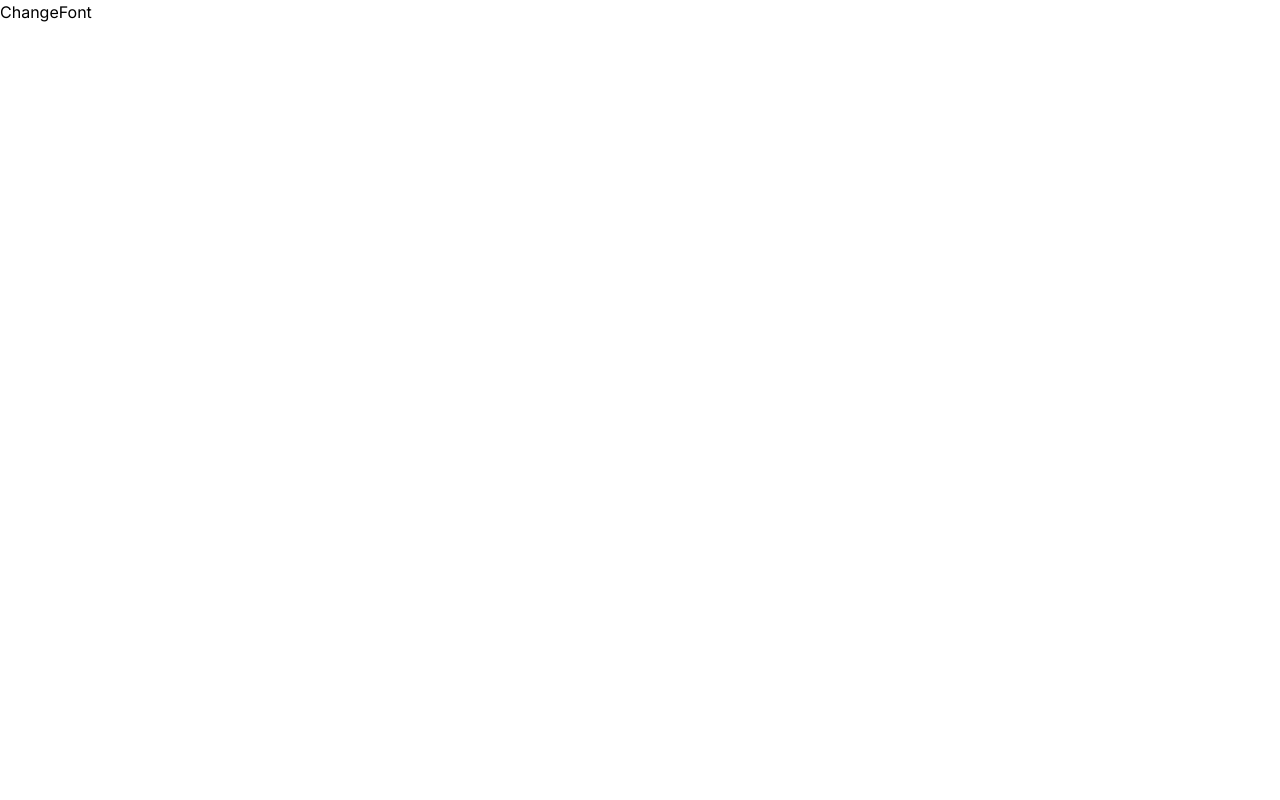
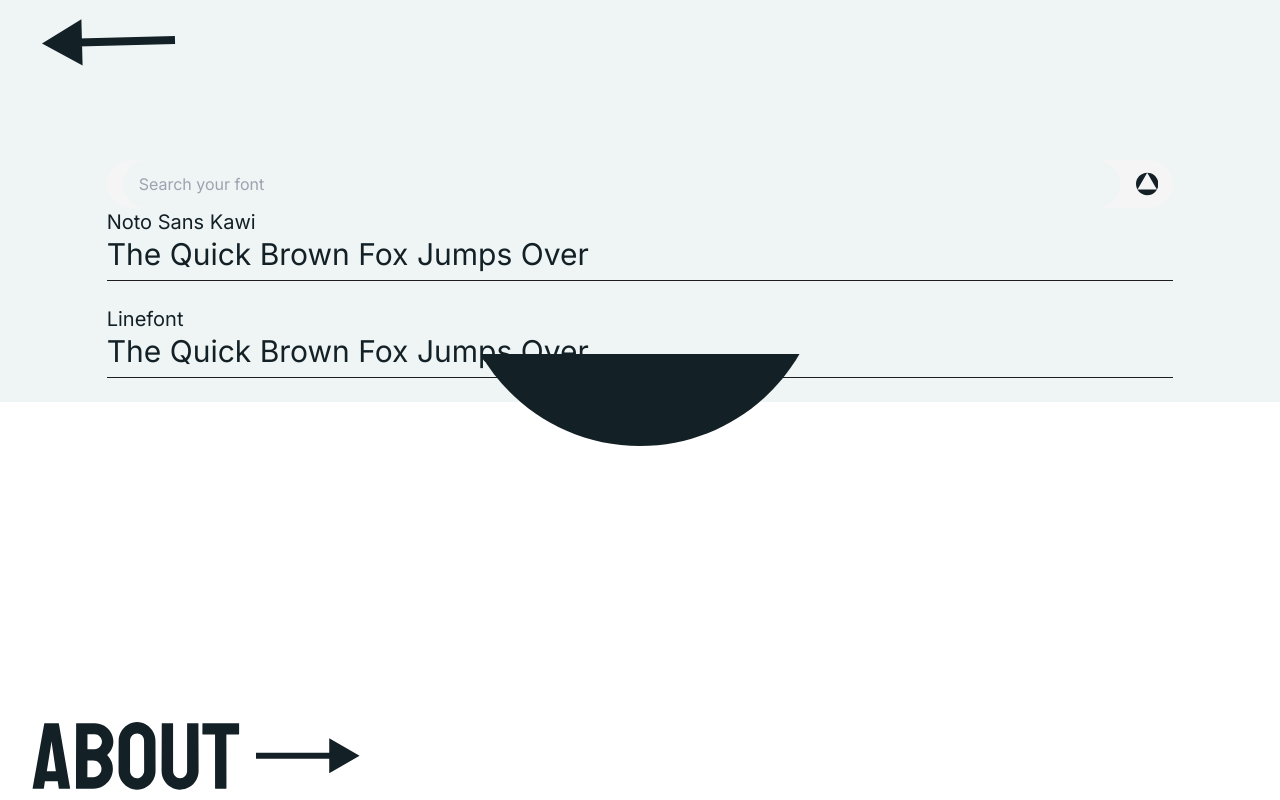
Before and after one commit to wrryu09/TYPOLAB, a Next.js app in the folder typolab/: page /pair/changeFont in a window 1280 px wide. Shown: the top 800 px of the page. Built offline with nearby package versions, Linux system fonts and the light colour scheme; no server answers.

Commit message:
✨ skeleton for ChangeFont page

```diff
--- a/typolab/src/app/pair/changeFont/page.tsx
+++ b/typolab/src/app/pair/changeFont/page.tsx
@@ -1,11 +1,134 @@
-import React from 'react'
+"use client";
 
-type Props = {}
+import React, { useEffect, useState } from "react";
+import SizedBox from "@/components/SizedBox";
+import BackArrow from "@/components/BackArrow";
+import Footer from "@/components/Footer";
+import { HatIco, PlusIco } from "../../../../public/svgs/index";
+import SearchInput from "@/components/SearchInput";
+import { getFontList } from "@/services/googleFont.apis";
+
+type Props = {};
 
 const ChangeFont = (props: Props) => {
+  const [selected, setSelected] = useState();
+  const [fontList, setFontList] = useState([
+    {
+      family: "Noto Sans Kawi",
+      variants: ["regular", "500", "600", "700"],
+      subsets: ["kawi", "latin", "latin-ext"],
+      version: "v3",
+      lastModified: "2023-10-25",
+      files: {
+        "500":
+          "http://fonts.gstatic.com/s/notosanskawi/v3/92zBtBJLNqsg7tCciW0EPHNNh1ZgbtGWiTYDjvnK0ghmCpRyMjXVsQ.ttf",
+        "600":
+          "http://fonts.gstatic.com/s/notosanskawi/v3/92zBtBJLNqsg7tCciW0EPHNNh1ZgbtGWiTYDjvnKPg9mCpRyMjXVsQ.ttf",
+        "700":
+          "http://fonts.gstatic.com/s/notosanskawi/v3/92zBtBJLNqsg7tCciW0EPHNNh1ZgbtGWiTYDjvnKBw9mCpRyMjXVsQ.ttf",
+        regular:
+          "http://fonts.gstatic.com/s/notosanskawi/v3/92zBtBJLNqsg7tCciW0EPHNNh1ZgbtGWiTYDjvnK4AhmCpRyMjXVsQ.ttf",
+      },
+      category: "sans-serif",
+      kind: "webfonts#webfont",
+      menu: "http://fonts.gstatic.com/s/notosanskawi/v3/92zBtBJLNqsg7tCciW0EPHNNh1ZgbtGWiTYDjvnK4AhWC552.ttf",
+    },
+    {
+      family: "Linefont",
+      variants: [
+        "100",
+        "200",
+        "300",
+        "regular",
+        "500",
+        "600",
+        "700",
+        "800",
+        "900",
+      ],
+      subsets: ["latin"],
+      version: "v3",
+      lastModified: "2023-10-25",
+      files: {
+        "100":
+          "http://fonts.gstatic.com/s/linefont/v3/dg4I_pzpoqcLKUIzVfFMh1TF2rkhli25jn7CKTTWSumsFuSnY4UNbu7tmdXux3U.ttf",
+        "200":
+          "http://fonts.gstatic.com/s/linefont/v3/dg4I_pzpoqcLKUIzVfFMh1TF2rkhli25jn7CKTTWSumsFuSnYwUMbu7tmdXux3U.ttf",
+        "300":
+          "http://fonts.gstatic.com/s/linefont/v3/dg4I_pzpoqcLKUIzVfFMh1TF2rkhli25jn7CKTTWSumsFuSnY9sMbu7tmdXux3U.ttf",
+        "500":
+          "http://fonts.gstatic.com/s/linefont/v3/dg4I_pzpoqcLKUIzVfFMh1TF2rkhli25jn7CKTTWSumsFuSnY7cMbu7tmdXux3U.ttf",
+        "600":
+          "http://fonts.gstatic.com/s/linefont/v3/dg4I_pzpoqcLKUIzVfFMh1TF2rkhli25jn7CKTTWSumsFuSnY1sLbu7tmdXux3U.ttf",
+        "700":
+          "http://fonts.gstatic.com/s/linefont/v3/dg4I_pzpoqcLKUIzVfFMh1TF2rkhli25jn7CKTTWSumsFuSnY2ILbu7tmdXux3U.ttf",
+        "800":
+          "http://fonts.gstatic.com/s/linefont/v3/dg4I_pzpoqcLKUIzVfFMh1TF2rkhli25jn7CKTTWSumsFuSnYwULbu7tmdXux3U.ttf",
+        "900":
+          "http://fonts.gstatic.com/s/linefont/v3/dg4I_pzpoqcLKUIzVfFMh1TF2rkhli25jn7CKTTWSumsFuSnYywLbu7tmdXux3U.ttf",
+        regular:
+          "http://fonts.gstatic.com/s/linefont/v3/dg4I_pzpoqcLKUIzVfFMh1TF2rkhli25jn7CKTTWSumsFuSnY4UMbu7tmdXux3U.ttf",
+      },
+      category: "display",
+      kind: "webfonts#webfont",
+      menu: "http://fonts.gstatic.com/s/linefont/v3/dg4I_pzpoqcLKUIzVfFMh1TF2rkhli25jn7CKTTWSumsFuSnY4UMXu_nnQ.ttf",
+    },
+  ]);
+
+  useEffect(() => {
+    getFontList("trending")
+      .then((res) => {
+        setFontList(res.data.items);
+      })
+      .catch((err) => {
+        console.log(err);
+      });
+  }, []);
   return (
-    <div>ChangeFont</div>
-  )
-}
+    <div>
+      <div className="bg-fog h-full text-darkGreen flex flex-col items-center">
+        {/* <link
+        rel="stylesheet"
+        href={`https://fonts.googleapis.com/css2?family=${fontFamily}`}
+      />
+      <style>
+        {`.fontFamily{
+    font-family: ${fontFamily};
+  }
+  .fontWeight{
+    font-weight: ${varient}
+  }
+  }`}
+      </style> */}
+        <BackArrow />
+        <HatIco
+          width={"25%"}
+          className="rotate-180 self-center top-0 absolute"
+        />
+        <SizedBox height={10} />
 
-export default ChangeFont
+        <div className="w-10/12">
+          <SearchInput />
+
+          {fontList.map((fontObj) => {
+            return (
+              <div className="w-full" key={fontObj.family + fontObj.version}>
+                <div className="text-xl font-normal font-['Noto Sans']">
+                  {fontObj.family}
+                </div>
+                <div className="text-3xl font-normal font-['Black Ops One']">
+                  The Quick Brown Fox Jumps Over
+                </div>
+                <div className="w-full bg-black h-px mt-2 mb-6"></div>
+              </div>
+            );
+          })}
+        </div>
+      </div>
+      <SizedBox height={20} />
+      <Footer />
+    </div>
+  );
+};
+
+export default ChangeFont;
```
